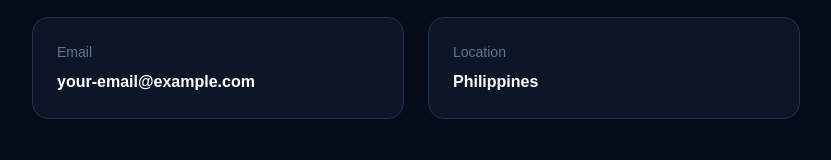
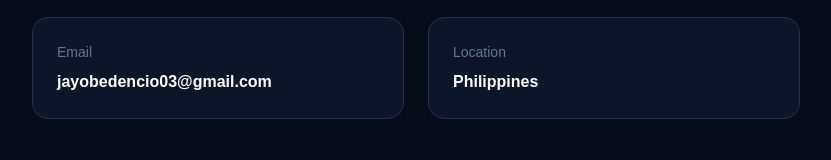
Before and after one commit to Jayobz/my-funnel-portfolio, a Next.js app: page / in a window 1280 px wide. Shown: the part 9846-10006 px from the top of the page, without its empty margins (224-1055 px from the left). Built offline with nearby package versions, Linux system fonts and the light colour scheme.

Commit message:
Update contact email to jayobedencio03@gmail.com

```diff
--- a/src/data/portfolio.ts
+++ b/src/data/portfolio.ts
@@ -174,7 +174,7 @@ export const portfolioData = {
 
   ],
   contact: {
-    email: "your-email@example.com",
+    email: "jayobedencio03@gmail.com",
     linkedin: "LinkedIn",
     github: "GitHub",
     facebook: "Facebook",
```
